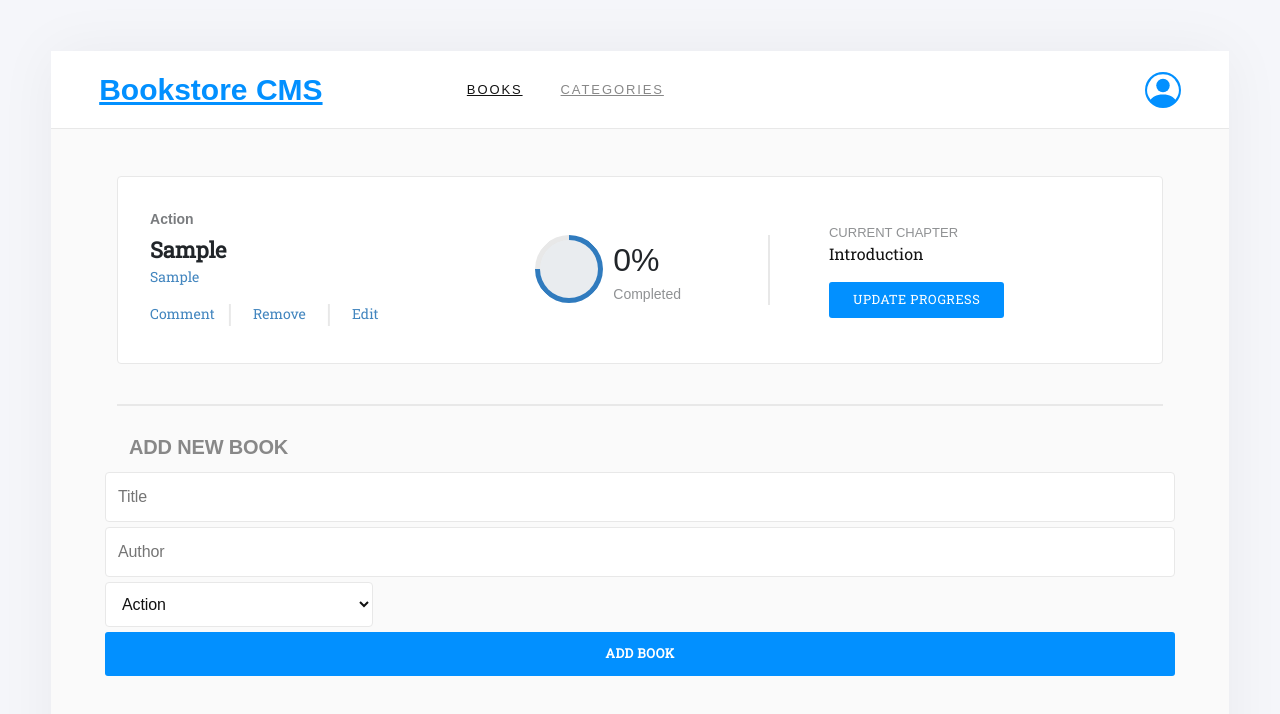
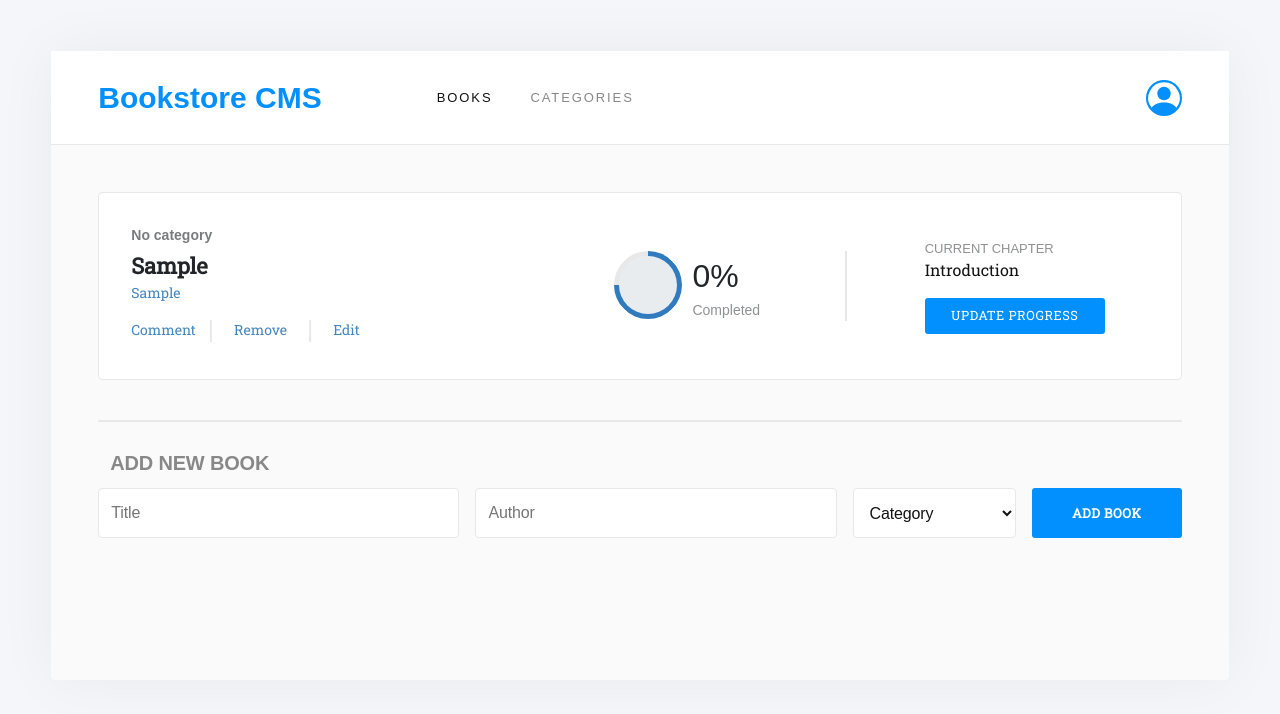
Before and after one commit to c00p75/bookstore-cms, a React (Create React App) app: page / in a window 1280 px wide. Both pictures are taken after typing "Sample", "Sample" into the empty fields and a click on the button "ADD BOOK". Shown: the top 714 px of the page. Built offline with nearby package versions, Linux system fonts and the light colour scheme; no server answers.

Commit message:
Add styling to match Zeplin design

```diff
--- a/src/components/Book.js
+++ b/src/components/Book.js
@@ -20,7 +20,7 @@ const Book = (props) => {
   };
 
   return (
-    <li className="container d-flex justify-between align-items-center">
+    <li className="container d-flex justify-content-between align-items-center">
       <div className="details d-flex flex-column">
         <span className="bookCategory">{bookItem.category}</span>
         <span className="bookTitle">{bookItem.title}</span>
@@ -46,7 +46,7 @@ const Book = (props) => {
         </div>
       </div>
       <div className="largeDivider"> </div>
-      <div className="d-flex flex-column">
+      <div className="d-flex flex-column" style={{ width: '14rem' }}>
         <span style={{ fontSize: '0.813rem', opacity: '0.5' }}>CURRENT CHAPTER</span>
         <span className="bookChapter">{userAppData.chapter}</span>
         <button type="button" className="updateBtn mt-3">UPDATE PROGRESS</button>
--- a/src/components/BookStore.js
+++ b/src/components/BookStore.js
@@ -18,7 +18,7 @@ const BookStore = () => {
   }, [dispatch]);
 
   return (
-    <div className="container bookListContainer padding">
+    <div className="container-fluid bookListContainer padding">
       <BookList
         className="bookList"
         bookDetails={bookDetails}
--- a/src/components/Navbar.js
+++ b/src/components/Navbar.js
@@ -18,9 +18,9 @@ const links = [
 ];
 
 const Navbar = () => (
-  <nav id="navbar" className="container-fluid d-flex px-5 py-3 justify-content-between">
-    <a className="logo d-flex align-self-center" href="/#">Bookstore CMS</a>
-    <ul className="d-flex my-2 align-items-center">
+  <nav id="navbar" className="container-fluid d-flex justify-content-around">
+    <a className="logo d-flex align-self-center text-end" href="/">Bookstore CMS</a>
+    <ul className="d-flex my-2 p-0 align-items-center">
       {links.map((link) => (
         <li key={link.id} className="px-1">
           <NavLink to={link.path} exact="true">
--- a/src/components/bookForm.js
+++ b/src/components/bookForm.js
@@ -11,14 +11,19 @@ const BookForm = () => {
   // Using useState in order to make input fields mutable/liable to state change.
   const [title, setTitle] = useState('');
   const [author, setAuthor] = useState('');
+  const [category, setCategory] = useState('No category');
 
   // functions to handle input value changes
   const onChangeTitle = (e) => {
-    setTitle(e.target.value.trim());
+    setTitle(e.target.value);
   };
 
   const onChangeAuthor = (e) => {
-    setAuthor(e.target.value.trim());
+    setAuthor(e.target.value);
+  };
+
+  const onSelectCategory = (e) => {
+    setCategory(e.target.value);
   };
 
   // Function to hundle inputs
@@ -26,9 +31,9 @@ const BookForm = () => {
     // variable to store book details in object
     const newBook = {
       item_id: uuidv4(), // Use uuid to generate unique id
-      title,
-      author,
-      category: 'Action',
+      title: title.trim(),
+      author: author.trim(),
+      category,
     };
 
     // Calling useDispatch through dispatch variable to send action to store.
@@ -44,23 +49,33 @@ const BookForm = () => {
     // Changing values back to blank after submission.
     setAuthor('');
     setTitle('');
+    // Changimg category back to default
+    document.querySelector('#categoryList').childNodes[0].selected = true;
+    setCategory(category);
   };
 
   // JSX syntax to render
   return (
     <div className="form container">
       <h2 className="formTitle">ADD NEW BOOK</h2>
-      <form id="bookForm" className="row justify-content-between gx-5" onSubmit={onSubmit}>
-        <input required type="text" id="titleInput" placeholder="Title" onChange={onChangeTitle} value={title} />
-        <input required type="text" id="authorInput" placeholder="Author" onChange={onChangeAuthor} value={author} />
-        <select className="col-2" id="categoryList">
-          <option value="" disabled hidden>Category</option>
-          <option>Action</option>
+      <form id="bookForm" className="row justify-content-between gap-3" onSubmit={onSubmit}>
+        <input className="col-4" required type="text" id="titleInput" placeholder="Title" onChange={onChangeTitle} value={title} />
+        <input className="col-4" required type="text" id="authorInput" placeholder="Author" onChange={onChangeAuthor} value={author} />
+        <select className="col" id="categoryList" onClick={onSelectCategory}>
+          <option value={category} hidden>Category</option>
+          <option>Adventure fiction</option>
+          <option>Economy</option>
           <option>Science Fiction</option>
-          <option>Economy</option>
-          <option value="">N/A</option>
+          <option>Non-fiction</option>
+          <option>Novel</option>
+          <option>Mystery</option>
+          <option>Graphic novel</option>
+          <option>Romance</option>
+          <option>Thriller</option>
+          <option>Poetry</option>
+          <option>Fantasy Fiction</option>
         </select>
-        <button type="submit" className="px-5">ADD BOOK</button>
+        <button type="submit" className="col">ADD BOOK</button>
       </form>
     </div>
   );
--- a/src/components/bookStore.css
+++ b/src/components/bookStore.css
@@ -1,6 +1,11 @@
 @import url('https://fonts.googleapis.com/icon?family=Roboto+Slab');
 
+a {
+  text-decoration: none;
+}
+
 #navbar {
+  padding: 24px 4%;
   background-color: #fff;
   border-bottom: 1px solid #e8e8e8;
   align-items: center;
@@ -149,7 +154,6 @@
 .largeDivider {
   width: 0.125rem !important;
   height: 4.375rem !important;
-  margin: 0 3.688rem 0 4.938rem;
   background-color: #e8e8e8;
 }
 
@@ -222,7 +226,7 @@
 .form button,
 .categoryBtn button {
   cursor: pointer;
-  padding: 12px;
+  padding: 0.5em;
   border-radius: 3px;
   background-color: #0290ff;
   border: none;
--- a/src/redux/books/books.js
+++ b/src/redux/books/books.js
@@ -15,7 +15,7 @@ const defaultState = [];
 export const booksReducer = (state = defaultState, action) => {
   switch (action.type) {
     case `${BOOK_COLLECTION}/fulfilled`: // fulfilled is a default action of thunk sent if funcion call succeeds. Others include pending and rejected.
-      return action.payload; // Using payload(result) after executing thunk as state.
+      return action.payload; // Using payload(result) after executing thunk as current state.
 
     case `${ADD_BOOK}/fulfilled`:
       return [...state, action.payload];
--- a/src/redux/categories/categories.js
+++ b/src/redux/categories/categories.js
@@ -5,7 +5,7 @@ const defaultState = [];
 export const checkStatusReducer = (state = defaultState, action) => {
   switch (action.type) {
     case CHECK_STATUS:
-      return '⚠ In progress...';
+      return '⚠ Work in progress...';
     default:
       return state;
   }
```
